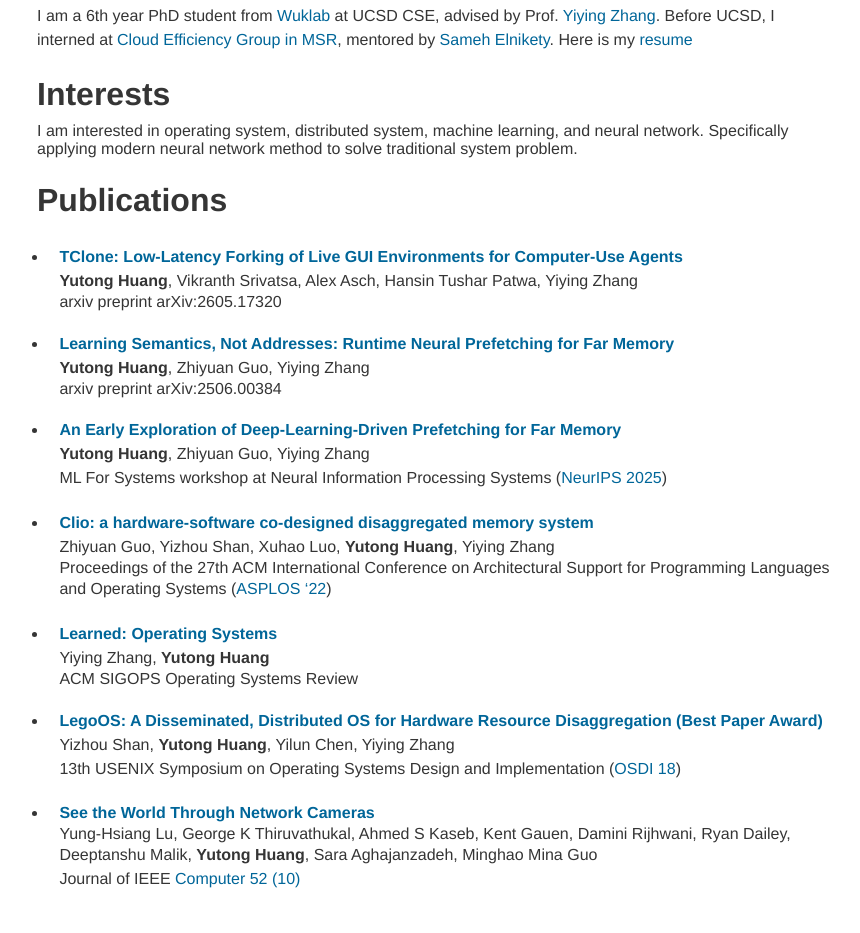
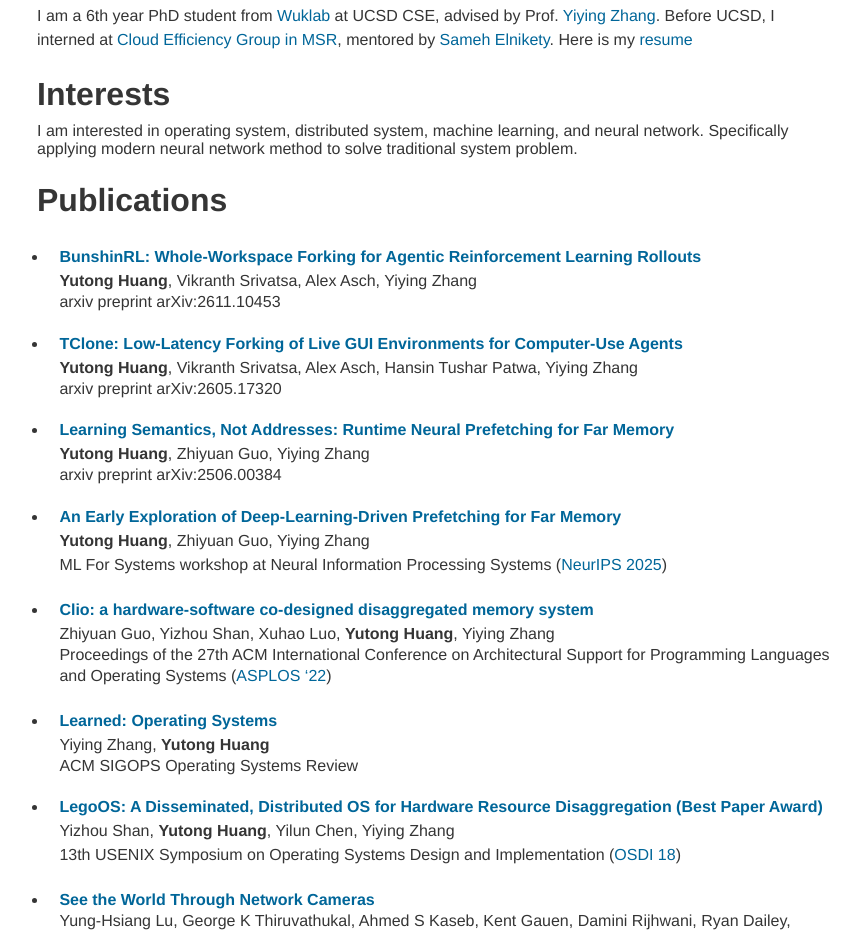
Before and after one commit to dothyt/dothyt, a Jekyll site: the page built from index.md, in a window 1280 px wide. Shown: the part 313-1246 px from the top of the page, without its empty margins (203-1063 px from the left). Built offline with Jekyll 4.4.1, drawn with Linux system fonts in a browser that asks for light colours; our own code applies the rules of GitHub Pages for plain Markdown files.

Commit message:
add BunshinRL paper

```diff
--- a/index.md
+++ b/index.md
@@ -17,6 +17,10 @@ Specifically applying modern neural network method to solve traditional system p
 
 
 # Publications
+
+- [**BunshinRL: Whole-Workspace Forking for Agentic Reinforcement Learning Rollouts**](https://arxiv.org/abs/2611.10453) <br>
+  **Yutong Huang**, Vikranth Srivatsa, Alex Asch, Yiying Zhang <br>
+  arxiv preprint arXiv:2611.10453
 
 - [**TClone: Low-Latency Forking of Live GUI Environments for Computer-Use Agents**](https://arxiv.org/abs/2605.17320) <br>
   **Yutong Huang**, Vikranth Srivatsa, Alex Asch, Hansin Tushar Patwa, Yiying Zhang <br>
```
